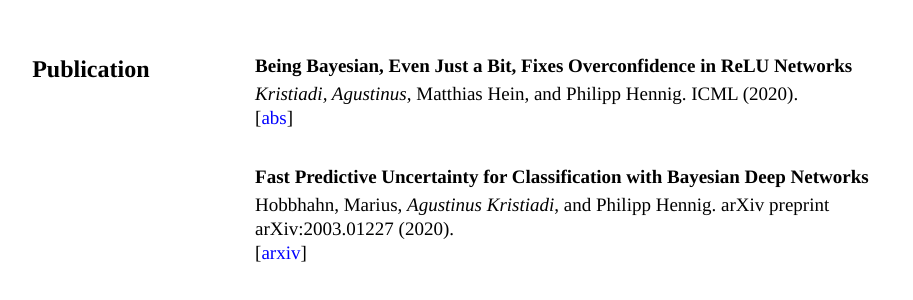
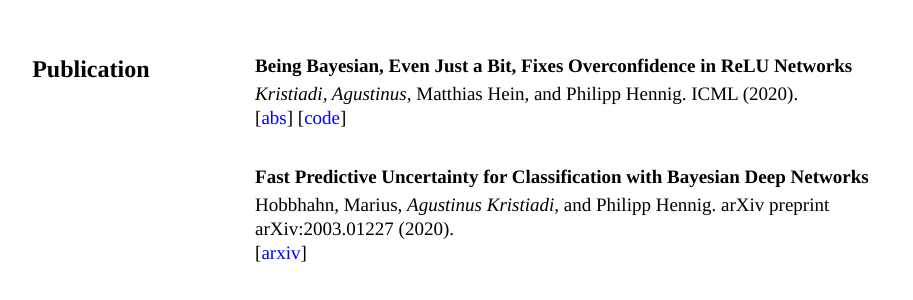
Before and after one commit to hsyodysseyjr/wiseodd0, a Jekyll site: the page built from about.html, in a window 1280 px wide and 900 px high, scrolled down 1534 px. Shown: the part 153-453 px from the top of the window, without its empty margins (177-1090 px from the left). Built offline with Jekyll 4.4.1, drawn with Linux system fonts in a browser that asks for light colours; nearby versions of some CDN libraries; formulas are drawn with MathJax 3.

Commit message:
Update about.html

```diff
--- a/about.html
+++ b/about.html
@@ -131,6 +131,7 @@ header-img: "img/about-bg.jpg"
                 <i>Kristiadi, Agustinus</i>, Matthias Hein, and Philipp Hennig. ICML (2020).
             </div>
                 [<a href="http://proceedings.mlr.press/v119/kristiadi20a.html">abs</a>]
+                [<a href="https://github.com/wiseodd/last_layer_laplace">code</a>]
 
             <div class="row" style="padding-bottom: 2em"></div>
 
```
